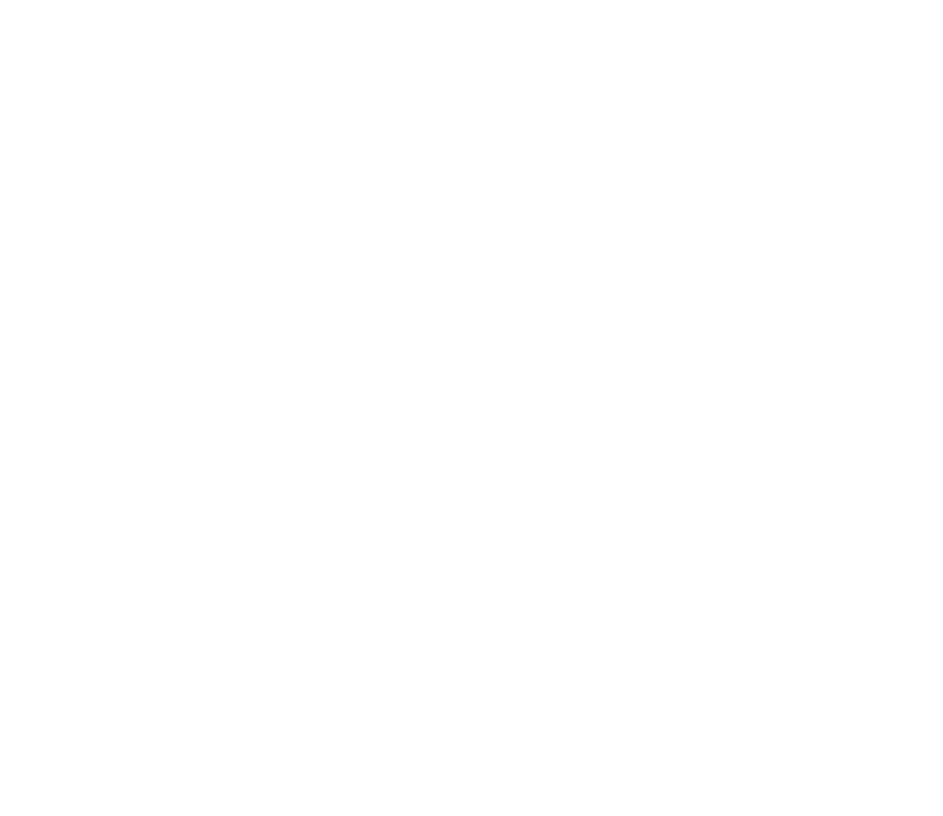
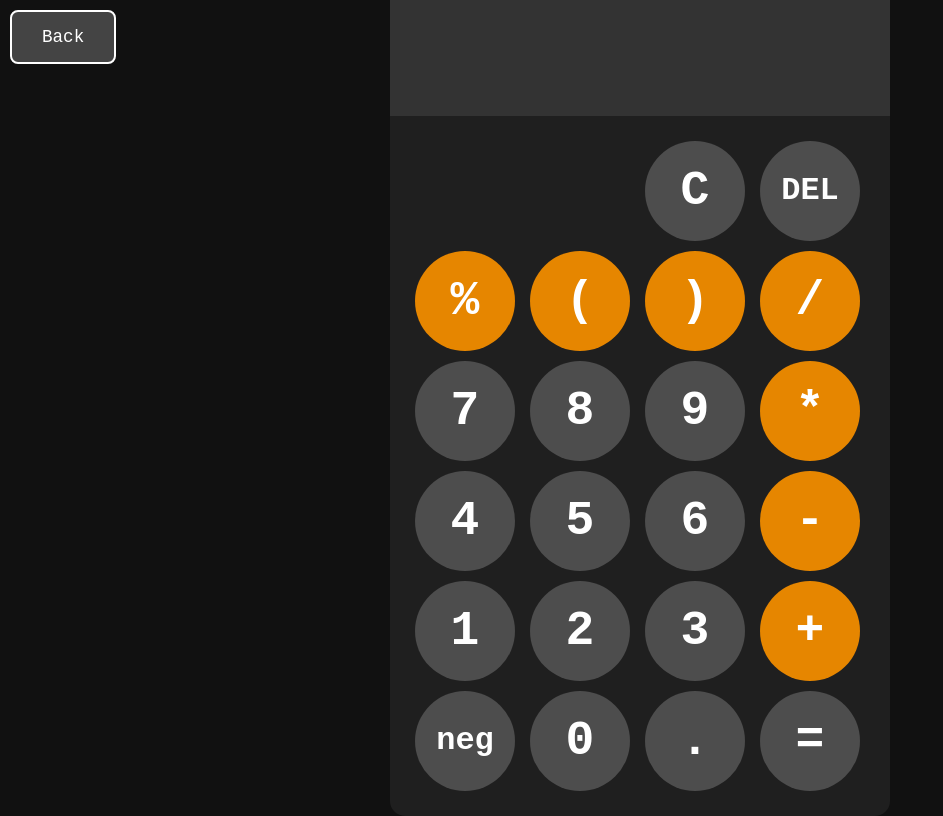
Before and after one commit to eyesick2k7/eyesick2k7.github.io, a plain HTML site: page Calculator/calculator.html in a window 1280 px wide. Shown: the whole page, without its empty margins (0-943 px from the left). Drawn offline with Linux system fonts and the light colour scheme.

Commit message:
Added stuff
Added:
Calculator
Clock
Stopwatch
Modified:
MC Stack Calculator

```diff
--- a/Calculator/calculator.css
+++ b/Calculator/calculator.css
@@ -0,0 +1,98 @@
+body {
+    margin: 0;
+    display: flex;
+    justify-content: center;
+    align-items: center;
+    height: 100vh;
+    opacity: 0;
+    animation: fadeIn 0.5s ease-in forwards;
+}
+
+@keyframes fadeIn {
+    from {opacity: 0;}
+    to {opacity: 1;}
+}
+
+.back {
+    position: absolute;
+    top: 10px;
+    left: 10px;
+    background-color: #444;
+    color: white;
+    text-decoration: none;
+
+    padding: 15px 30px;
+    border: 2px solid #fff;
+    border-radius: 8px;
+    transition: background-color 0.3s ease, transform 0.2s ease;
+    font-size: 1.1rem;
+}
+.back:hover {
+    background-color: #666;
+    transform: scale(1.05);
+    border-color: #3b82f6;
+}
+
+#calculator {
+    font-family: 'Courier New', monospace;
+    background-color: hsl(0, 0%, 12%);
+    border-radius: 15px;
+    max-width: 500px;
+    overflow: hidden;
+}
+
+#display {
+    width: 100%;
+    padding: 20px;
+    font-size: 5rem;
+    text-align: left;
+    border: none;
+    background-color: hsl(0, 0%, 20%);
+    color: white;
+    overflow-x: hidden;
+    box-sizing: border-box;
+    font-family: monospace;
+}
+
+#keys {
+    display: grid;
+    grid-template-columns: repeat(4, 1fr);
+    gap: 10px;
+    padding: 25px;
+}
+
+button {
+    width: 100px;
+    height: 100px;
+    border-radius: 50px;
+    border: none;
+    background-color: hsl(0, 0%, 30%);
+    color: white;
+    font-size: 3rem;
+    font-weight: bold;
+    font-family: monospace;
+    cursor: pointer;
+    transition: background-color 0.5s ease;
+}
+button:hover {
+    background-color: hsl(0, 0%, 40%);
+}
+button:active {
+    background-color: hsl(0, 0%, 20%);
+}
+#paddingBtn {
+    background-color: transparent;
+}
+.textBtn {
+    font-family: monospace;
+    font-size: 2rem;
+}
+.operator-btn {
+    background-color: hsl(35, 100%, 45%);
+}
+.operator-btn:hover {
+    background-color: hsl(35, 100%, 55%);
+}
+.operator-btn:active {
+    background-color: hsl(35, 100%, 35%);
+}
--- a/Calculator/calculator.html
+++ b/Calculator/calculator.html
@@ -0,0 +1,51 @@
+<!DOCTYPE html>
+<html lang="en">
+<head>
+    <meta charset="UTF-8">
+    <meta name="viewport" content="width=device-width, initial-scale=1.0">
+    <title>Calculator</title>
+    <link rel="stylesheet" href="calculator.css">
+</head>
+    <style>
+        body {
+            background-color: #111;
+            color: white;
+            margin: 0;
+            font-family: 'Courier New', monospace;
+        }
+    </style>
+<body>
+    <a href="../../index.html" class="back">Back</a>
+    <div id="calculator">
+        <input id="display" readonly>
+        <div id="keys">
+            <button id="paddingBtn"></button>
+            <button id="paddingBtn"></button>
+            <button onclick="clearDisplay()">C</button>
+            <button onclick="clearCharacter()" class="textBtn">DEL</button>
+            <button onclick="appendToDisplay(' % ')" class="operator-btn">%</button>
+            <button onclick="appendToDisplay('(')" class="operator-btn">(</button>
+            <button onclick="appendToDisplay(')')" class="operator-btn">)</button>
+            <button onclick="appendToDisplay('/')" class="operator-btn">/</button>
+            <button onclick="appendToDisplay('7')">7</button>
+            <button onclick="appendToDisplay('8')">8</button>
+            <button onclick="appendToDisplay('9')">9</button>
+            <button onclick="appendToDisplay('*')" class="operator-btn">*</button>
+            <button onclick="appendToDisplay('4')">4</button>
+            <button onclick="appendToDisplay('5')">5</button>
+            <button onclick="appendToDisplay('6')">6</button>
+            <button onclick="appendToDisplay('-')" class="operator-btn">-</button>
+            <button onclick="appendToDisplay('1')">1</button>
+            <button onclick="appendToDisplay('2')">2</button>
+            <button onclick="appendToDisplay('3')">3</button>
+            <button onclick="appendToDisplay('+')" class="operator-btn">+</button>
+            <button onclick="appendToDisplay('-')" class="textBtn">neg</button>
+            <button onclick="appendToDisplay('0')">0</button>
+            <button onclick="appendToDisplay('.')">.</button>
+            <button onclick="calculate()">=</button>
+        </div>
+    </div>
+
+    <script src="calculator.js"></script>
+</body>
+</html>
--- a/Calculator/calculator.js
+++ b/Calculator/calculator.js
@@ -0,0 +1,35 @@
+const display = document.getElementById("display");
+let didCalc = false;
+
+function appendToDisplay(input) {
+    const operators = ['*', '/', '+', '-'];
+    const lastChar = display.value.charAt(display.value.length - 1);
+
+    if(operators.includes(input) && (operators.includes(lastChar))) {
+        display.value = display.value.slice(0, -1);
+        display.value += input;
+    } else if(didCalc && !operators.includes(lastChar) && !operators.includes(input)) {
+        display.value = '';
+        display.value += input;
+    } else display.value += input;
+    didCalc = false;
+}
+
+function clearDisplay() {
+    display.value = '';
+    if(didCalc) didCalc = false;
+}
+
+function clearCharacter() {
+    display.value = display.value.slice(0, -1);
+}
+
+function calculate() {
+    try {display.value = eval(display.value);}
+    catch(error) {
+        display.value = 'Error';
+    }
+    finally {
+        didCalc = true;
+    }
+}
--- /dev/null
+++ b/MC Stack Calculator/MC Stack Calc.css
@@ -0,0 +1,71 @@
+/* Centering the entire content */
+body {
+    font-family: 'Courier New', monospace;
+    background-color: #111;
+    color: #fff;
+    text-align: center;
+    padding: 50px;
+    opacity: 0;
+    animation: fadeIn 0.5s ease-in forwards;
+}
+
+@keyframes fadeIn {
+    from {opacity: 0;}
+    to {opacity: 1;}
+}
+
+.back {
+    position: absolute;
+    top: 10px;
+    left: 10px;
+    background-color: #444;
+    color: white;
+    text-decoration: none;
+
+    padding: 15px 30px;
+    border: 2px solid #fff;
+    border-radius: 8px;
+    transition: background-color 0.3s ease, transform 0.2s ease;
+    font-size: 1.1rem;
+}
+.back:hover {
+    background-color: #666;
+    transform: scale(1.05);
+    border-color: #3b82f6;
+}
+
+/* Styling for the terminal-like area */
+.output {
+    padding: 20px;
+    margin-top: 20px;
+    background-color: #333;
+    border-radius: 8px;
+    max-width: 450px;
+    max-height: 400px;
+    margin-left: auto;
+    margin-right: auto;
+    text-align: center;
+    font-family: monospace;
+    font-size: 1.6rem;
+}
+
+.input-container {
+    margin-top: 30px;
+}
+
+input[type="text"] {
+    font-size: 18px;
+    padding: 10px;
+    width: 200px;
+    text-align: center;
+    margin: 10px;
+    border-radius: 5px;
+    border: 1px solid #ddd;
+    background-color: #222;
+    color: #fff;
+}
+
+input[type="text"]:focus {
+    outline: none;
+    border-color: #3b82f6;
+}
--- /dev/null
+++ b/PST Clock/clock.css
@@ -0,0 +1,47 @@
+body {
+    background-image: url('crater lake.png');
+    background-position: center;
+    background-repeat: no-repeat;
+    background-size: cover;
+    background-attachment: fixed;
+    background-color: #050505;
+    color: white;
+    font-family: 'Courier New', monospace;
+    overflow: hidden;
+}
+
+.back {
+    position: absolute;
+    top: 10px;
+    left: 10px;
+    background-color: #444;
+    color: white;
+    text-decoration: none;
+
+    padding: 15px 30px;
+    border: 2px solid #fff;
+    border-radius: 8px;
+    transition: background-color 0.3s ease, transform 0.2s ease;
+    font-size: 1.1rem;
+}
+.back:hover {
+    background-color: #666;
+    transform: scale(1.05);
+    border-color: #3b82f6;
+}
+
+#clock-container {
+    display: flex;
+    justify-content: center;
+    align-items: center;
+    height: 85vh;
+}
+#clock {
+    font-family: monospace;
+    font-size: 100px;
+    font-weight: bold;
+    text-align: center;
+    backdrop-filter: blur(5px);
+    background-color: rgb(97, 97, 97, 0.1);
+    width: 100%;
+}
--- a/Phasmo Ghost Descriptions/phasmo.css
+++ b/Phasmo Ghost Descriptions/phasmo.css
@@ -1,26 +1,42 @@
-/* General reset to ensure consistent styling */
-* {
-    margin: 0;
-    padding: 0;
-    box-sizing: border-box;
-    font-family: 'Courier New', monospace;
-}
-
-/* Set the background to black and text to white */
 body {
     background-color: #111;
     color: white;
     font-family: 'Courier New', monospace;
     text-align: center;
     padding: 59px;
+    opacity: 0;
+    animation: fadeIn 0.5s ease-in forwards;
 }
 
-/* Style the heading */
+@keyframes fadeIn {
+    from {opacity: 0;}
+    to {opacity: 1;}
+}
+
+.back {
+    position: absolute;
+    top: 10px;
+    left: 10px;
+    background-color: #444;
+    color: white;
+    text-decoration: none;
+
+    padding: 15px 30px;
+    border: 2px solid #fff;
+    border-radius: 8px;
+    transition: background-color 0.3s ease, transform 0.2s ease;
+    font-size: 1.1rem;
+}
+.back:hover {
+    background-color: #666;
+    transform: scale(1.05);
+    border-color: #3b82f6;
+}
+
 h1 {
     margin: 20px 0;
 }
 
-/* Style for paragraphs and input container */
 p, .input-container {
     margin: 15px 0;
 }
@@ -62,6 +78,8 @@ p, .input-container {
     margin-left: auto;
     margin-right: auto;
     text-align: left;
+    font-family: monospace;
+    font-size: 1.2rem;
 }
 
 /* Style the button */
--- /dev/null
+++ b/Stopwatch/stopwatch.css
@@ -0,0 +1,88 @@
+body {
+    opacity: 0;
+    animation: fadeIn 0.5s ease-in forwards;
+}
+
+@keyframes fadeIn {
+    from {opacity: 0;}
+    to {opacity: 1;}
+}
+
+.back {
+    position: absolute;
+    top: 10px;
+    left: 10px;
+    background-color: #444;
+    color: white;
+    text-decoration: none;
+
+    padding: 15px 30px;
+    border: 2px solid #fff;
+    border-radius: 8px;
+    transition: background-color 0.3s ease, transform 0.2s ease;
+    font-size: 1.1rem;
+}
+.back:hover {
+    background-color: #666;
+    transform: scale(1.05);
+    border-color: #3b82f6;
+}
+
+#myH1 {
+    font-size: 4rem;
+    color: white;
+}
+
+#container {
+    display: flex;
+    flex-direction: column;
+    align-items: center;
+    padding: 30px;
+    border: 5px solid;
+    border-radius: 50px;
+    background-color: black;
+}
+/* 3b82f6 */
+
+#display {
+    font-size: 5rem;
+    font-family: monospace;
+    font-weight: bold;
+    text-shadow: 2px 2px 2px hsla(236, 100%, 50%, 0.75);
+    margin-bottom: 25px;
+}
+
+#controls button {
+    font-family: 'Courier New', monospace;
+    font-size: 1.5rem;
+    font-weight: bold;
+    padding: 10px 20px;
+    min-width: 125px;
+    border: none;
+    border-radius: 10px;
+    cursor: pointer;
+    color: white;
+    margin: 5px;
+    transition: background-color 0.5s ease;
+}
+
+#startBtn {
+    background-color: hsl(120, 100%, 25%);
+}
+#startBtn:hover {
+    background-color: hsl(120, 100%, 15%);
+}
+
+#stopBtn {
+    background-color: hsl(0, 100%, 50%);
+}
+#stopBtn:hover {
+    background-color: hsl(0, 100%, 40%);
+}
+
+#resetBtn {
+    background-color: hsl(240, 100%, 50%);
+}
+#resetBtn:hover {
+    background-color: hsl(240, 100%, 40%);
+}
--- a/home.css
+++ b/home.css
@@ -1,20 +1,19 @@
-/* Reset and general styling */
-* {
-    margin: 0;
-    padding: 0;
-    box-sizing: border-box;
-}
-
 body {
+    display: flex;
+    flex-direction: column;
+    align-items: center;
     background-color: #111;
     color: white;
     font-family: 'Courier New', monospace;
     text-align: center;
     padding: 79px;
+    opacity: 0;
+    animation: fadeIn 0.5s ease-in forwards;
 }
 
-#container {
-    padding: 20px;
+@keyframes fadeIn {
+    from {opacity: 0;}
+    to {opacity: 1;}
 }
 
 h1 {
@@ -23,10 +22,10 @@ h1 {
 }
 
 /* Style for the button container */
-#button-container {
+.button-container {
     display: flex;
-    flex-direction: column;
-    gap: 15px; /* Spacing between buttons */
+    flex-wrap: wrap;
+    gap: 15px;
     align-items: center;
 }
 
@@ -41,9 +40,14 @@ h1 {
     transition: background-color 0.3s ease, transform 0.2s ease;
     font-size: 1.1rem;
 }
-
 .button:hover {
     background-color: #666;
     transform: scale(1.05); /* Slight zoom effect */
     border-color: #3b82f6; /* Accent border on hover */
 }
+
+@media (max-width: 768px) {
+    .button-container {
+        flex-direction: column;
+    }
+}
```
Also changed, not shown: MC Stack Calculator/MC Stack Calc.html (+3 -84 lines), MC Stack Calculator/MC Stack Calc.js (added, +37 -0 lines), PST Clock/clock.html (added, +17 -0 lines), PST Clock/clock.js (added, +16 -0 lines), Phasmo Ghost Descriptions/phasmo.html (+1 -1 lines), Stopwatch/stopwatch.html (added, +37 -0 lines), Stopwatch/stopwatch.js (added, +42 -0 lines), index.html (+3 -1 lines), PST Clock/crater lake.png (added).
